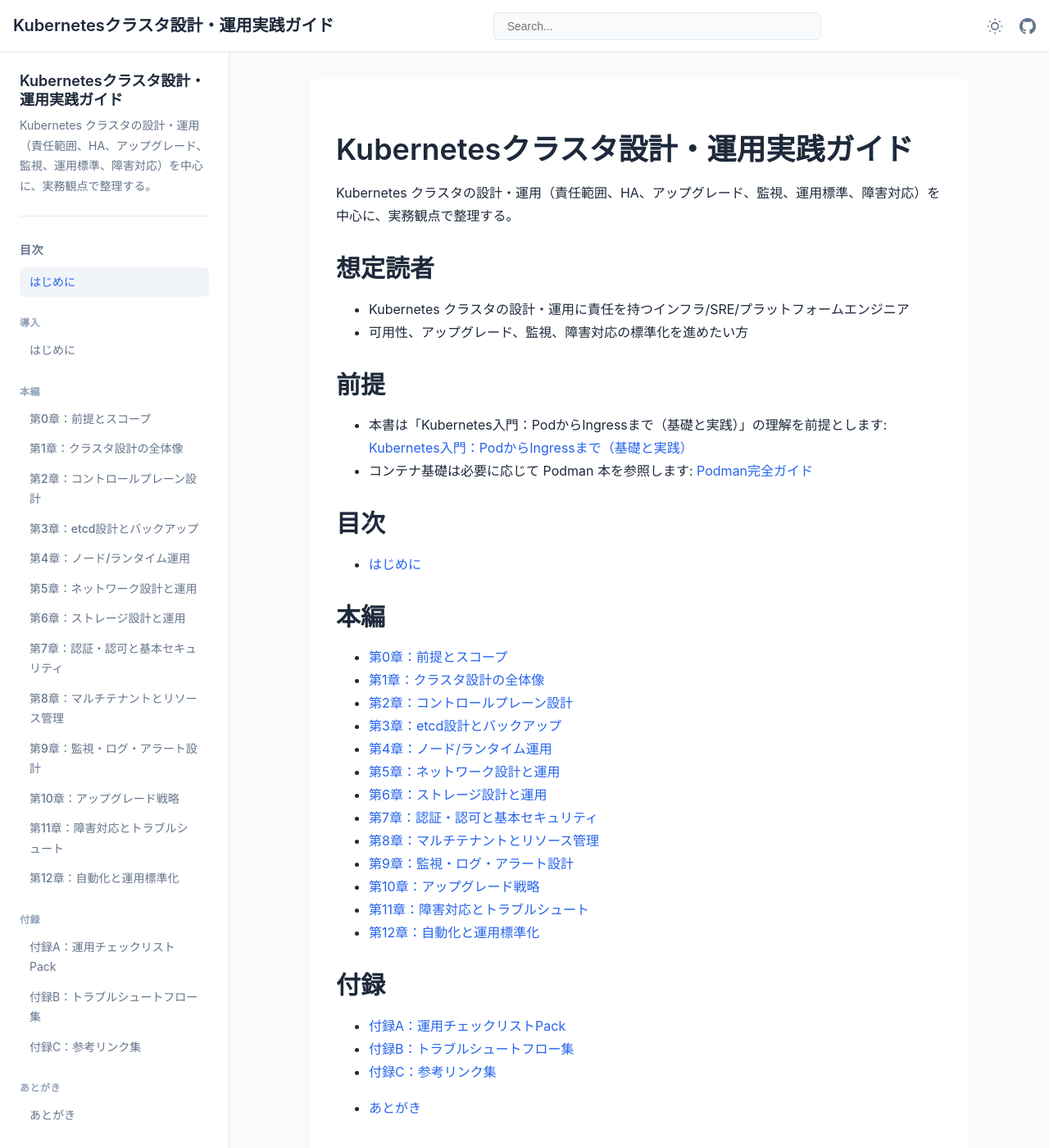
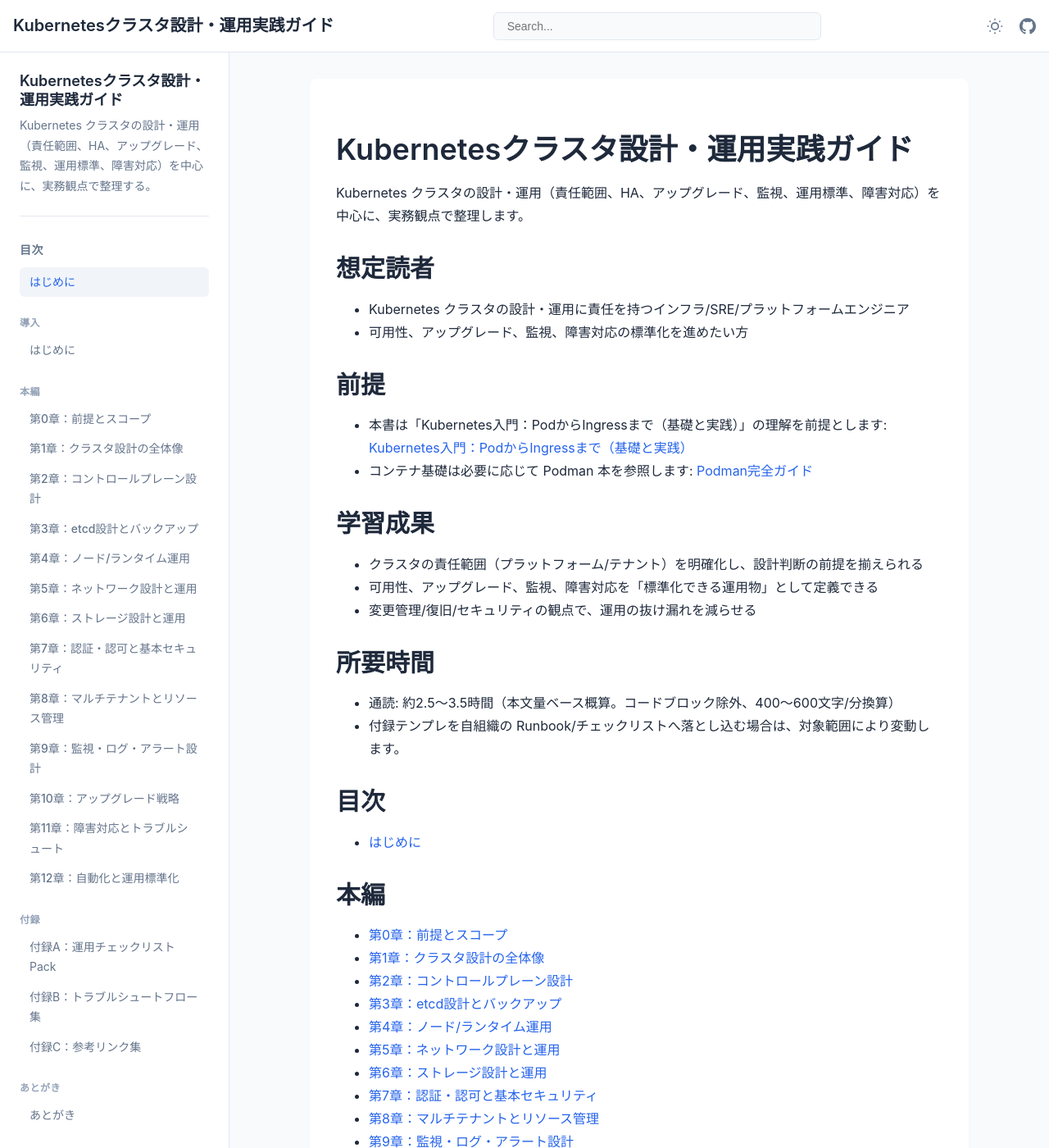
Before and after one commit to itdojp/kubernetes-cluster-ops-book, a Jekyll site: the page built from docs/index.md, in a window 1280 px wide and 1400 px high. Shown: the whole window at 82% size. Built offline with Jekyll 4.4.1, drawn with Linux system fonts in a browser that asks for light colours; some of the changed text lies outside the part shown.

Commit message:
docs: expand top page metadata

```diff
--- a/docs/index.md
+++ b/docs/index.md
@@ -6,7 +6,7 @@ permalink: /
 ---
 # Kubernetesクラスタ設計・運用実践ガイド
 
-Kubernetes クラスタの設計・運用（責任範囲、HA、アップグレード、監視、運用標準、障害対応）を中心に、実務観点で整理する。
+Kubernetes クラスタの設計・運用（責任範囲、HA、アップグレード、監視、運用標準、障害対応）を中心に、実務観点で整理します。
 
 ## 想定読者
 - Kubernetes クラスタの設計・運用に責任を持つインフラ/SRE/プラットフォームエンジニア
@@ -15,6 +15,15 @@ Kubernetes クラスタの設計・運用（責任範囲、HA、アップグレ
 ## 前提
 - 本書は「Kubernetes入門：PodからIngressまで（基礎と実践）」の理解を前提とします: [Kubernetes入門：PodからIngressまで（基礎と実践）](https://itdojp.github.io/kubernetes-basics-book/)
 - コンテナ基礎は必要に応じて Podman 本を参照します: [Podman完全ガイド](https://itdojp.github.io/podman-book/)
+
+## 学習成果
+- クラスタの責任範囲（プラットフォーム/テナント）を明確化し、設計判断の前提を揃えられる
+- 可用性、アップグレード、監視、障害対応を「標準化できる運用物」として定義できる
+- 変更管理/復旧/セキュリティの観点で、運用の抜け漏れを減らせる
+
+## 所要時間
+- 通読: 約2.5〜3.5時間（本文量ベース概算。コードブロック除外、400〜600文字/分換算）
+- 付録テンプレを自組織の Runbook/チェックリストへ落とし込む場合は、対象範囲により変動します。
 
 ## 目次
 - [はじめに](introduction/)
@@ -42,3 +51,6 @@ Kubernetes クラスタの設計・運用（責任範囲、HA、アップグレ
 - [付録C：参考リンク集](appendices/appendix-c/)
 
 - [あとがき](afterword/)
+
+## ライセンス
+本書は CC BY-NC-SA 4.0 で公開されています。商用利用は別途契約が必要です。
```
